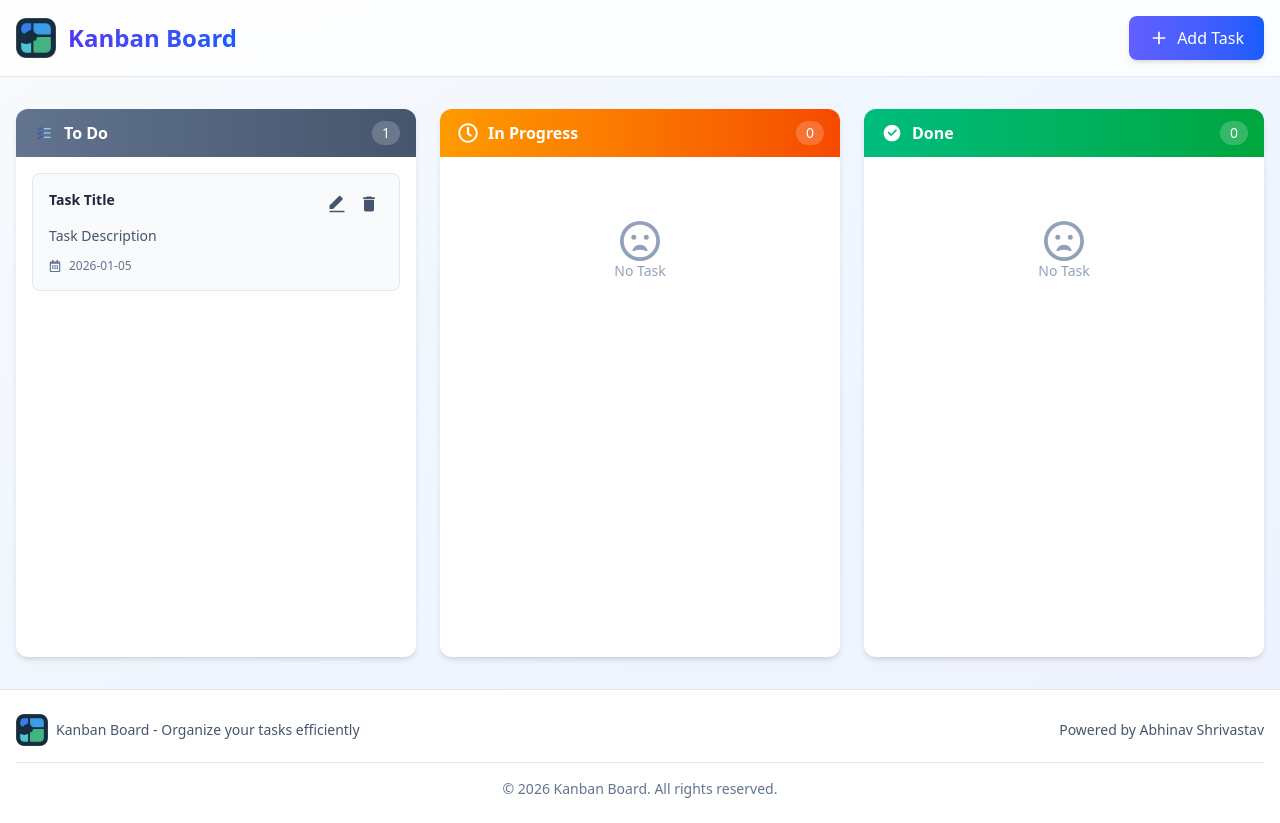
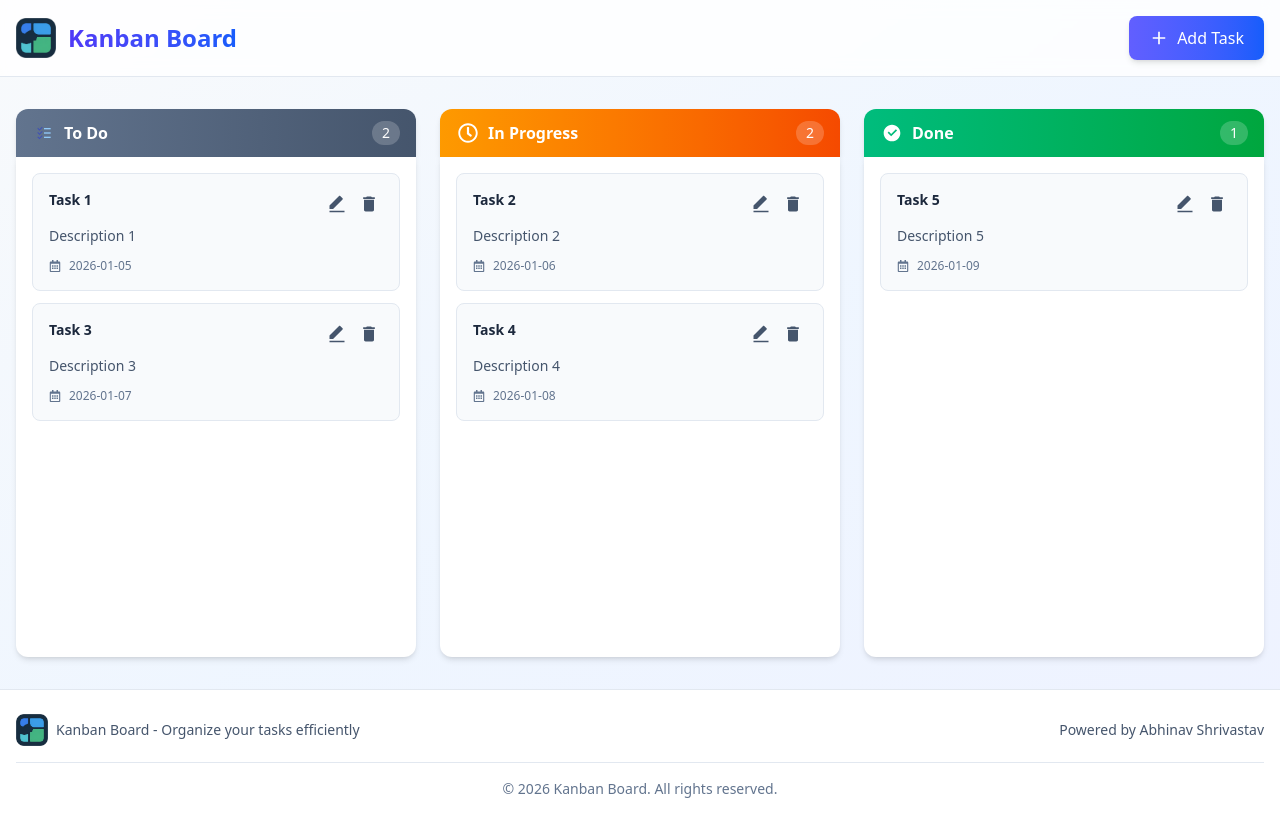
Before and after one commit to AbhinavShrivastav12/kanban-board, a React (Vite) app: page / in a window 1280 px wide. Built offline with nearby package versions, Linux system fonts and the light colour scheme.

Commit message:
done the dynamic for cards

```diff
--- a/src/components/Buttons/AddtaskButton.jsx
+++ b/src/components/Buttons/AddtaskButton.jsx
@@ -1,8 +1,13 @@
 import { IoMdAdd } from "react-icons/io";
 
 export default function AddtaskButton() {
+
+    const handleAddTask = () => {
+        console.log("Add Task");
+    }
+
     return (
-        <button className="flex items-center gap-2 px-2 md:px-5 py-2 md:py-2.5 bg-gradient-to-r from-indigo-500 to-blue-600 text-white rounded-lg hover:from-indigo-700 hover:to-blue-700 transition-all duration-200 shadow-md hover:shadow-lg whitespace-nowrap cursor-pointer">
+        <button onClick={handleAddTask} className="flex items-center gap-2 px-2 md:px-5 py-2 md:py-2.5 bg-gradient-to-r from-indigo-500 to-blue-600 text-white rounded-lg hover:from-indigo-700 hover:to-blue-700 transition-all duration-200 shadow-md hover:shadow-lg whitespace-nowrap cursor-pointer">
             <i>
             <IoMdAdd className="size-4 md:size-5" /></i> <span className="font-normal md:font-medium">Add Task</span></button>
     );
--- a/src/components/Cards/DoneCard.jsx
+++ b/src/components/Cards/DoneCard.jsx
@@ -1,7 +1,14 @@
 import { FaRegFaceFrownOpen } from "react-icons/fa6";
 import { RiCheckboxCircleFill } from "react-icons/ri";
+import { mockTasks } from "../../data/mockData";
+import EditTaskButton from "../Buttons/EditTaskButton";
+import DeleteTaskButton from "../Buttons/DeleteTaskButton";
+import { FaRegCalendarAlt } from "react-icons/fa";
 
 const DoneCard = () => {
+
+    const doneTasks = mockTasks.filter(task => task.status === "done");
+
     return (
         <div className="flex flex-col h-full">
             <div className="bg-gradient-to-r from-emerald-500 to-green-600 text-white px-4 py-3 rounded-t-xl shadow-md">
@@ -12,15 +19,34 @@ const DoneCard = () => {
                         </div>
                         <h2 className="font-semibold text-base">Done</h2>
                     </div>
-                    <span className="bg-white/20 px-2.5 py-0.5 rounded-full text-sm font-medium">0</span>
+                    <span className="bg-white/20 px-2.5 py-0.5 rounded-full text-sm font-medium">{doneTasks.length}</span>
                 </div>
             </div>
             <div className="flex-1 bg-white rounded-b-xl shadow-md p-4 min-h-[500px] transition-all duration-200 ">
                 <div className="space-y-3">
-                    <div className="flex flex-col items-center justify-center py-12 text-slate-400">
+                    {doneTasks.length > 0 ? (
+                        doneTasks.map(task =>(
+                            <div draggable="true" className="bg-slate-50 border border-slate-200 rounded-lg p-4 hover:shadow-md transition-all duration-200 cursor-move group">
+                            <div className="flex items-start justify-between gap-2 mb-2">
+                                <h3 className="font-semibold text-slate-800 text-sm flex-1 line-clamp-2">{task.title}</h3>
+                                <div className="flex items-center gap-1">
+                                    <EditTaskButton />
+                                    <DeleteTaskButton />
+                                </div>
+                            </div>
+                            <p className="text-slate-600 text-sm line-clamp-3 mb-3">{task.description}</p>
+                            <div className="flex items-center gap-2 text-xs text-slate-500">
+                                <i><FaRegCalendarAlt /></i>
+                                <span>{task.createdAt}</span>
+                            </div>
+                        </div>
+                        ))
+                    ):(
+                        <div className="flex flex-col items-center justify-center py-12 text-slate-400">
                         <i><FaRegFaceFrownOpen className="size-10" /></i>
                         <p className="text-sm">No Task</p>
                     </div>
+                    )}
                 </div>
             </div>
         </div>
--- a/src/components/Cards/InProgressCard.jsx
+++ b/src/components/Cards/InProgressCard.jsx
@@ -1,7 +1,14 @@
 import { FaRegClock } from "react-icons/fa";
 import { FaRegFaceFrownOpen } from "react-icons/fa6";
+import { mockTasks } from "../../data/mockData";
+import EditTaskButton from "../Buttons/EditTaskButton";
+import DeleteTaskButton from "../Buttons/DeleteTaskButton";
+import { FaRegCalendarAlt } from "react-icons/fa";
 
 const InProgressCard = () => {
+
+    const inProgressTask = mockTasks.filter(task => task.status === "inprogress");
+
     return (
         <div className="flex flex-col h-full">
             <div className="bg-gradient-to-r from-amber-500 to-orange-600 text-white px-4 py-3 rounded-t-xl shadow-md">
@@ -12,15 +19,34 @@ const InProgressCard = () => {
                         </div>
                         <h2 className="font-semibold text-base">In Progress</h2>
                     </div>
-                    <span className="bg-white/20 px-2.5 py-0.5 rounded-full text-sm font-medium">0</span>
+                    <span className="bg-white/20 px-2.5 py-0.5 rounded-full text-sm font-medium">{inProgressTask.length}</span>
                 </div>
             </div>
             <div className="flex-1 bg-white rounded-b-xl shadow-md p-4 min-h-[500px] transition-all duration-200 ">
                 <div className="space-y-3">
-                    <div className="flex flex-col items-center justify-center py-12 text-slate-400">
+                    {inProgressTask.length > 0 ? (
+                        inProgressTask.map(task =>(
+                            <div draggable="true" className="bg-slate-50 border border-slate-200 rounded-lg p-4 hover:shadow-md transition-all duration-200 cursor-move group">
+                            <div className="flex items-start justify-between gap-2 mb-2">
+                                <h3 className="font-semibold text-slate-800 text-sm flex-1 line-clamp-2">{task.title}</h3>
+                                <div className="flex items-center gap-1">
+                                    <EditTaskButton />
+                                    <DeleteTaskButton />
+                                </div>
+                            </div>
+                            <p className="text-slate-600 text-sm line-clamp-3 mb-3">{task.description}</p>
+                            <div className="flex items-center gap-2 text-xs text-slate-500">
+                                <i><FaRegCalendarAlt /></i>
+                                <span>{task.createdAt}</span>
+                            </div>
+                        </div>
+                        ))
+                    ):(
+                        <div className="flex flex-col items-center justify-center py-12 text-slate-400">
                         <i><FaRegFaceFrownOpen className="size-10" /></i>
                         <p className="text-sm">No Task</p>
                     </div>
+                    )}
                 </div>
             </div>
         </div>
--- a/src/components/Cards/TodoCard.jsx
+++ b/src/components/Cards/TodoCard.jsx
@@ -2,8 +2,12 @@ import { FcTodoList } from "react-icons/fc";
 import EditTaskButton from "../Buttons/EditTaskButton";
 import DeleteTaskButton from "../Buttons/DeleteTaskButton";
 import { FaRegCalendarAlt } from "react-icons/fa";
+import { mockTasks } from "../../data/mockData";
 
 const TodoCard = () => {
+
+    const todoTask = mockTasks.filter(task => task.status === "todo");
+
     return (
         <div className="flex flex-col h-full">
            <div className="bg-gradient-to-r from-slate-500 to-slate-600 text-white px-4 py-3 rounded-t-xl shadow-md">
@@ -14,25 +18,28 @@ const TodoCard = () => {
                     </div>
                     <h2 className="font-semibold text-base">To Do</h2>
                 </div>
-                <span className="bg-white/20 px-2.5 py-0.5 rounded-full text-sm font-medium">1</span>
+                <span className="bg-white/20 px-2.5 py-0.5 rounded-full text-sm font-medium">{todoTask.length}</span>
             </div>
            </div>
            <div className="flex-1 bg-white rounded-b-xl shadow-md p-4 min-h-[500px] transition-all duration-200 ">
             <div className="space-y-3">
-                <div draggable="true" className="bg-slate-50 border border-slate-200 rounded-lg p-4 hover:shadow-md transition-all duration-200 cursor-move group">
+
+                {todoTask.map(task =>(
+                    <div draggable="true" className="bg-slate-50 border border-slate-200 rounded-lg p-4 hover:shadow-md transition-all duration-200 cursor-move group">
                     <div className="flex items-start justify-between gap-2 mb-2">
-                        <h3 className="font-semibold text-slate-800 text-sm flex-1 line-clamp-2">Task Title</h3>
+                        <h3 className="font-semibold text-slate-800 text-sm flex-1 line-clamp-2">{task.title}</h3>
                         <div className="flex items-center gap-1">
                             <EditTaskButton />
                             <DeleteTaskButton />
                         </div>
                     </div>
-                    <p className="text-slate-600 text-sm line-clamp-3 mb-3">Task Description</p>
+                    <p className="text-slate-600 text-sm line-clamp-3 mb-3">{task.description}</p>
                     <div className="flex items-center gap-2 text-xs text-slate-500">
                         <i><FaRegCalendarAlt /></i>
-                        <span>2026-01-05</span>
+                        <span>{task.createdAt}</span>
                     </div>
                 </div>
+                ))}
             </div>
            </div>
         </div>
--- /dev/null
+++ b/src/components/PopUpModel.jsx
@@ -0,0 +1,7 @@
+export default function PopUpModel() {
+    return (
+        <div>
+
+        </div>
+    );
+}
--- /dev/null
+++ b/src/data/mockData.js
@@ -0,0 +1,38 @@
+// src/data/mockTasks.js
+export const mockTasks = [
+  {
+    id: 1,
+    title: "Task 1",
+    description: "Description 1",
+    status: "todo",
+    createdAt: "2026-01-05"
+  },
+  {
+    id: 2,
+    title: "Task 2",
+    description: "Description 2",
+    status: "inprogress",
+    createdAt: "2026-01-06"
+  },
+  {
+    id: 3,
+    title: "Task 3",
+    description: "Description 3",
+    status: "todo",
+    createdAt: "2026-01-07"
+  },
+  {
+    id: 4,
+    title: "Task 4",
+    description: "Description 4",
+    status: "inprogress",
+    createdAt: "2026-01-08"
+  },
+  {
+    id: 5,
+    title: "Task 5",
+    description: "Description 5",
+    status: "done",
+    createdAt: "2026-01-09"
+  },
+];
```
